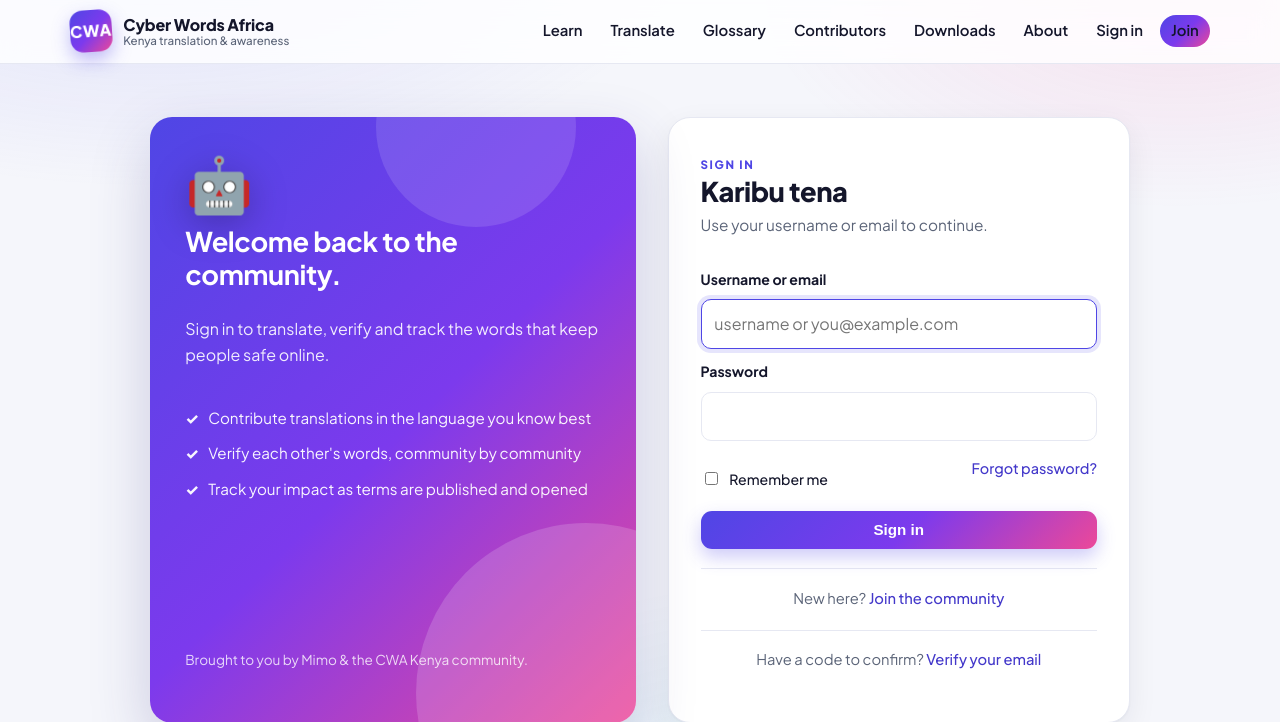
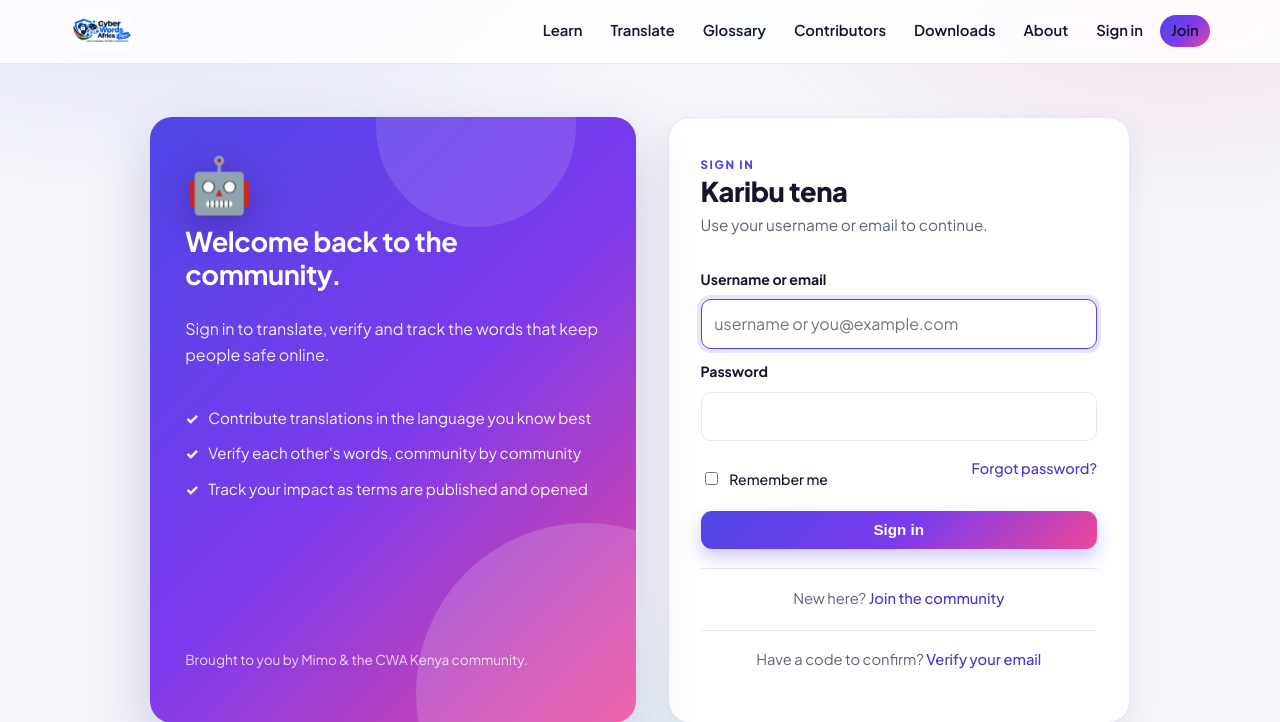
Before and after one commit to ArtisticPeanut/cwa-kenya, a Flask app: a page that uses app/templates/base.html in a window 1280 px wide. Shown: the top 722 px of the page. Run offline with Flask 3, Linux system fonts and the light colour scheme.

Commit message:
Add new logo assets and wire into header

```diff
--- a/app/static/css/style.css
+++ b/app/static/css/style.css
@@ -92,10 +92,14 @@ h3 { font-size: 1.1rem; font-weight: 700; }
 .brand { display: flex; align-items: center; gap: .7rem; color: var(--ink); }
 .brand:hover { text-decoration: none; }
 .brand-mark {
-  display: grid; place-items: center; width: 42px; height: 42px;
-  background: var(--grad); color: #fff; font-weight: 800; border-radius: 13px;
-  letter-spacing: .04em; box-shadow: 0 8px 18px rgba(79, 70, 229, .35);
-  transform: rotate(-4deg);
+  display: grid; place-items: center;
+  width: auto; height: 42px;
+  border-radius: 13px;
+  box-shadow: none;
+  overflow: hidden;
+}
+.brand-mark img {
+  display: block; height: 42px; width: auto; max-width: none;
 }
 .brand-text { display: flex; flex-direction: column; line-height: 1.15; }
 .brand-text strong { font-weight: 800; letter-spacing: -.01em; }
--- a/app/templates/base.html
+++ b/app/templates/base.html
@@ -8,6 +8,9 @@
   <link rel="preconnect" href="https://fonts.googleapis.com">
   <link rel="preconnect" href="https://fonts.gstatic.com" crossorigin>
   <link href="https://fonts.googleapis.com/css2?family=Plus+Jakarta+Sans:wght@400;500;600;700;800&display=swap" rel="stylesheet">
+  <link rel="icon" type="image/png" sizes="32x32" href="{{ url_for('static', filename='img/favicon-32.png') }}">
+  <link rel="icon" type="image/png" sizes="128x128" href="{{ url_for('static', filename='img/favicon-128.png') }}">
+  <link rel="apple-touch-icon" href="{{ url_for('static', filename='img/apple-touch-icon.png') }}">
   <link rel="stylesheet" href="{{ url_for('static', filename='css/style.css') }}">
   {% block head %}{% endblock %}
 </head>
@@ -15,10 +18,8 @@
 <header class="site-header">
   <div class="container header-inner">
     <a class="brand" href="{{ url_for('main.home') }}">
-      <span class="brand-mark">CWA</span>
-      <span class="brand-text">
-        <strong>Cyber Words Africa</strong>
-        <small>Kenya translation &amp; awareness</small>
+      <span class="brand-mark">
+        <img src="{{ url_for('static', filename='img/cwa-logo.png') }}" alt="Cyber Words Africa logo" width="640" height="400">
       </span>
     </a>
     <button class="nav-toggle" aria-label="Toggle navigation" onclick="document.body.classList.toggle('nav-open')">☰</button>
```
Also changed, not shown: app/static/img/apple-touch-icon.png (added), app/static/img/cwa-logo.png (added), app/static/img/favicon-128.png (added), app/static/img/favicon-32.png (added), 1 other file.
